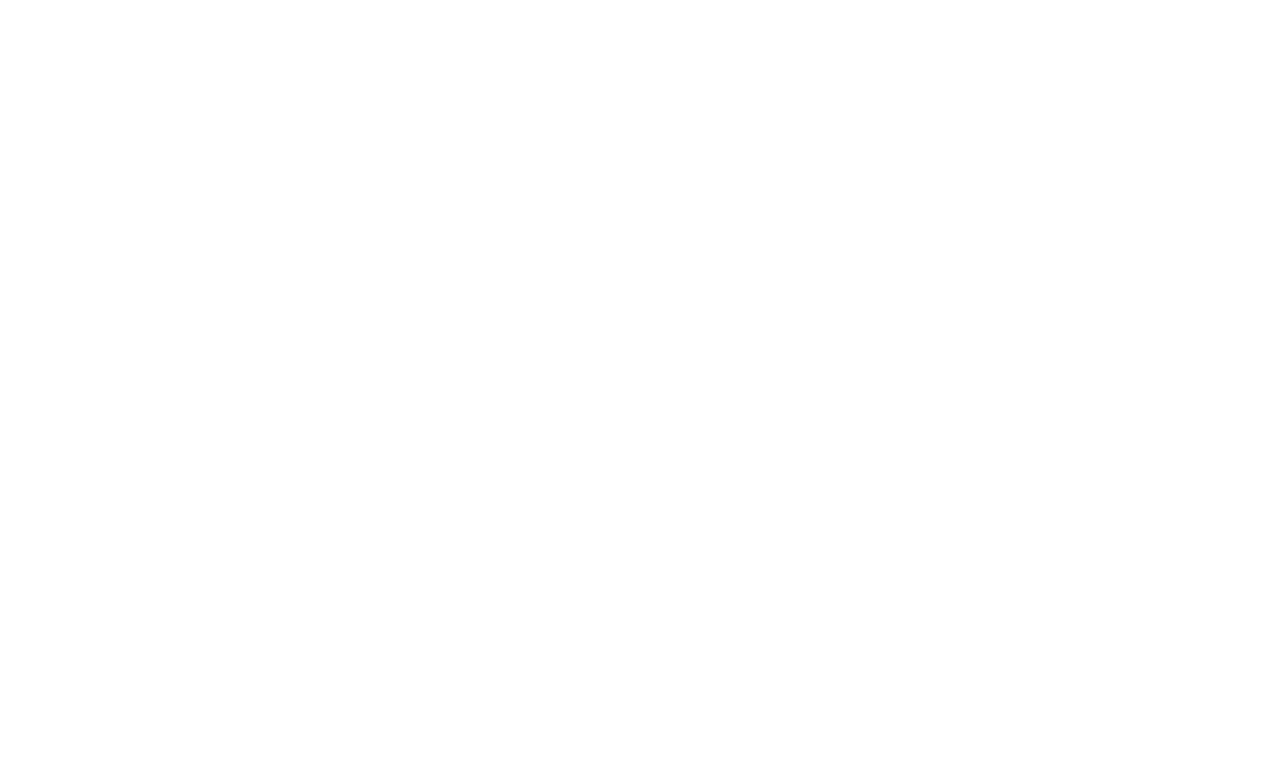
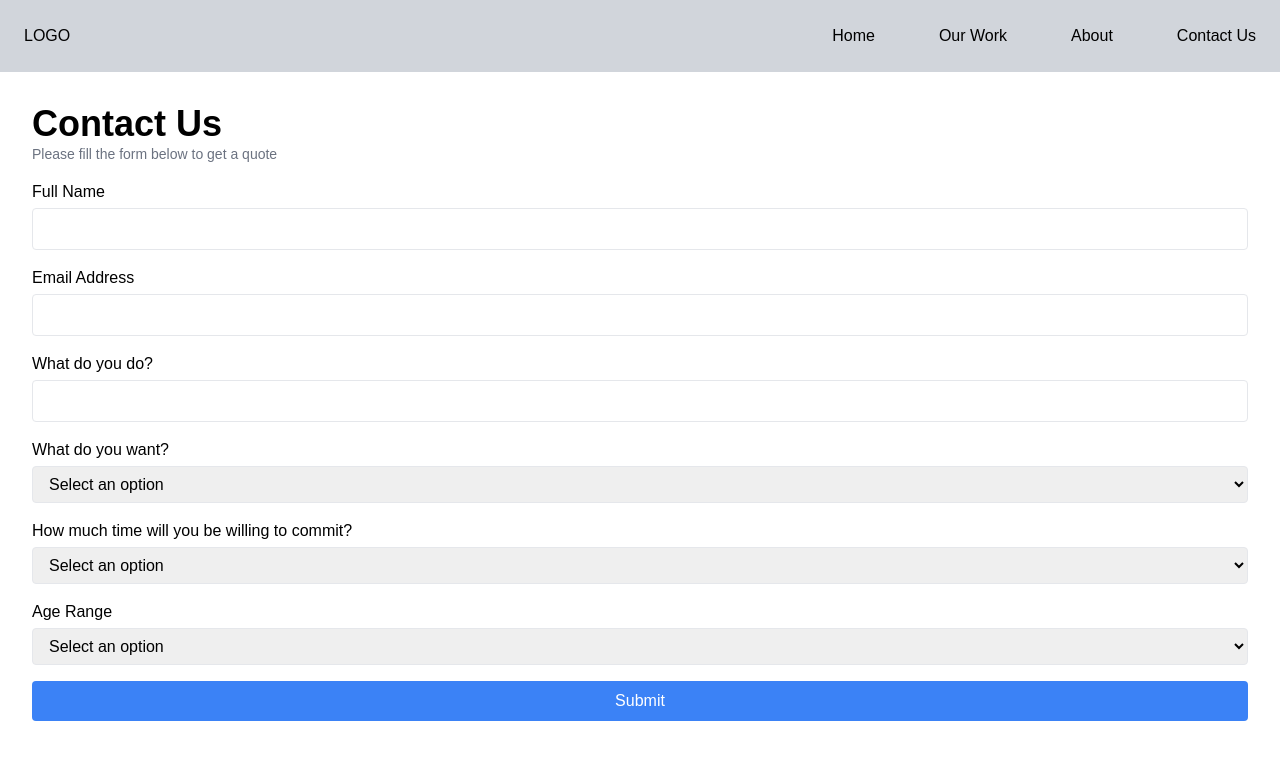
Before and after one commit to devhabeeblateef/ibconceptsandlogistics, a Next.js app in the folder client/: page /contactus in a window 1280 px wide. Shown: the top 760 px of the page. Built offline with nearby package versions, Linux system fonts and the light colour scheme.

Commit message:
add form UI

```diff
--- a/client/pages/contactus.js
+++ b/client/pages/contactus.js
@@ -1,11 +1,119 @@
-import React from 'react'
+import React from "react";
+import Link from "next/link";
+import Nav from "./UI/Nav";
 
 function Contactus() {
+
   return (
     <div>
+    <div className="bg-gray-300 p-6 w-screen">
+    <Nav />
+    </div>
+    <div className="p-8">
 
+      <div className="">
+        <div className="flex justify-center items-center ">
+          <form className="w-full max-w-mdrounded ">
+            <h2 className="text-4xl font-semibold">Contact Us</h2>
+            <p className="mb-4 text-gray-500 text-sm">Please fill the form below to get a quote</p>
+            <div className="mb-4">
+              <label htmlFor="fullName" className="block font-medium mb-1">
+                Full Name
+              </label>
+              <input
+                type="text"
+                id="fullName"
+                name="fullName"
+                className="w-full border rounded px-3 py-2"
+                required
+              />
+            </div>
+            <div className="mb-4">
+              <label htmlFor="email" className="block font-medium mb-1">
+                Email Address
+              </label>
+              <input
+                type="email"
+                id="email"
+                name="email"
+                className="w-full border rounded px-3 py-2"
+                required
+              />
+            </div>
+            <div className="mb-4">
+              <label htmlFor="occupation" className="block font-medium mb-1">
+                What do you do?
+              </label>
+              <input
+                type="text"
+                id="occupation"
+                name="occupation"
+                className="w-full border rounded px-3 py-2"
+                required
+              />
+            </div>
+            <div className="mb-4">
+              <label htmlFor="interest" className="block font-medium mb-1">
+                What do you want?
+              </label>
+              <select
+                id="interest"
+                name="interest"
+                className="w-full border rounded px-3 py-2"
+                required
+              >
+                <option value="">Select an option</option>
+                <option value="Scrum">Option A</option>
+                <option value="Web Development">Option B</option>
+              </select>
+            </div>
+            <div className="mb-4">
+              <label htmlFor="commitment" className="block font-medium mb-1">
+                How much time will you be willing to commit?
+              </label>
+              <select
+                id="commitment"
+                name="commitment"
+                className="w-full border rounded px-3 py-2"
+                required
+              >
+                <option value="">Select an option</option>
+                <option value="1month">1 month</option>
+                <option value="3months">3 months</option>
+                <option value="6months">6 months</option>
+              </select>
+            </div>
+            <div className="mb-4">
+              <label htmlFor="ageRange" className="block font-medium mb-1">
+                Age Range
+              </label>
+              <select
+                id="ageRange"
+                name="ageRange"
+                className="w-full border rounded px-3 py-2"
+                required
+              >
+                <option value="">Select an option</option>
+                <option value="18-25">18-25</option>
+                <option value="26-35">26-35</option>
+                <option value="36-45">36-45</option>
+                <option value="46+">46+</option>
+              </select>
+            </div>
+            <div className="mb-4">
+              <button
+                type="submit"
+                className="w-full bg-blue-500 text-white rounded px-4 py-2 font-medium"
+              >
+                Submit
+              </button>
+            </div>
+          </form>
+        </div>
+      </div>
     </div>
-  )
+    </div>
+  );
 }
 
-export default Contactus
+export default Contactus;
--- a/client/pages/hero.js
+++ b/client/pages/hero.js
@@ -1,7 +1,7 @@
 import React from 'react'
 import Nav from './UI/Nav'
 import Image from 'next/image'
-
+import Link from 'next/link'
 
 function Hero() {
   return (
@@ -11,16 +11,23 @@ function Hero() {
 
     <div className='p-6 text-[#fffff0]'>
         <Nav/>
-        <p className='text-4xl font-semibold auto mt-24 lg:text-6xl'>Lighting the <span className='text-yellow-400'>future</span> with
+        <p className='text-4xl font-semibold auto mt-24 lg:text-6xl'>Lighting the
+         <span className='text-yellow-400'>future</span> with
         <span className='text-yellow-400'> power</span> and precision</p>
 
         <p className='text-sm pt-4'>
-        IBConcepts illuminates the future with cutting-edge precision and power, setting new standards in electrical engineering. Our commitment to innovation and sustainability ensures that each project transforms possibilities into reality.
+        IBConcepts illuminates the future with cutting-edge precision and power,
+        setting new standards in electrical engineering. Our commitment to innovation and
+         sustainability ensures that each project transforms possibilities into reality.
         </p>
 
+        <Link href="/contactus">
         <button className='bg-[#0094FF] p-2 m-6 ml-0'>Contact Us</button>
+        </Link>
+
+        <Link href="/">
         <button className='border border-white p-2'>View Projects</button>
-
+        </Link>
         <Image
         src='/cac.png'
         width={500}
```
